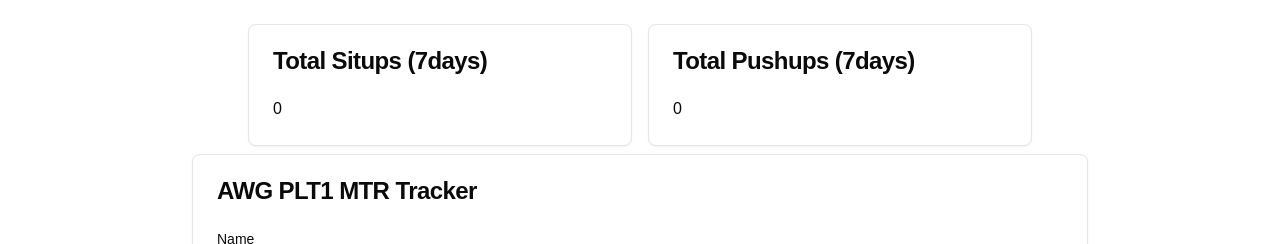
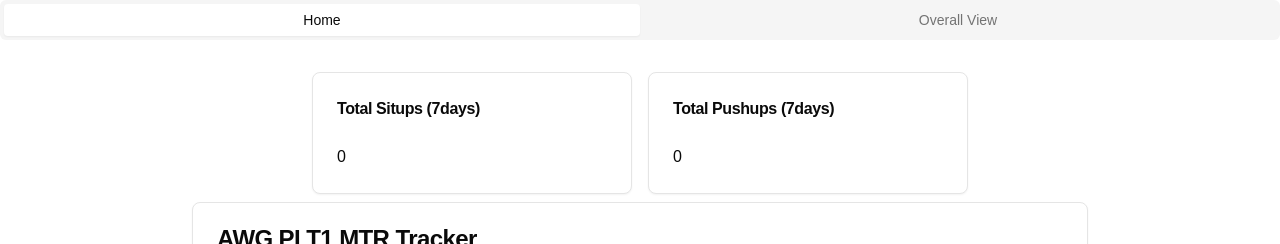
Before and after one commit to Revanth15/mtr-tracker, a Next.js app: page / in a window 1280 px wide. Shown: the top 244 px of the page. Built offline with nearby package versions, Linux system fonts and the light colour scheme; no server answers; the database is empty.

Commit message:
Overall view of all cadets

```diff
--- a/app/components/fit-tracker.tsx
+++ b/app/components/fit-tracker.tsx
@@ -176,9 +176,9 @@ export default function FitTracker() {
   return (
     <div className="container mx-auto p-4">
       <div className="mt-2 flex space-x-4 justify-center">
-        <Card className="w-full max-w-sm">
+        <Card className="w-full max-w-xs">
           <CardHeader>
-            <CardTitle>Total Situps (7days)</CardTitle>
+            <CardTitle className="text-md">Total Situps (7days)</CardTitle>
           </CardHeader>
           <CardContent>
             <div>
@@ -186,9 +186,9 @@ export default function FitTracker() {
             </div>
           </CardContent>
         </Card>
-        <Card className="w-full max-w-sm">
+        <Card className="w-full max-w-xs">
           <CardHeader>
-            <CardTitle>Total Pushups (7days)</CardTitle>
+            <CardTitle className="text-md">Total Pushups (7days)</CardTitle>
           </CardHeader>
           <CardContent>
             <div>
@@ -263,6 +263,7 @@ export default function FitTracker() {
                     selected={date}
                     onSelect={setDate}
                     initialFocus
+                    required
                   />
                 </PopoverContent>
               </Popover>
--- /dev/null
+++ b/app/components/user-charts.tsx
@@ -0,0 +1,109 @@
+"use client"
+
+
+import { useEffect, useState, useMemo } from "react";
+import { db } from "../firebase";
+import { collection, getDocs, query, orderBy, Timestamp } from "firebase/firestore";
+import { Card, CardContent, CardHeader, CardTitle } from "@/components/ui/card";
+import { LineChart, Line, XAxis, YAxis, CartesianGrid, Tooltip, Legend, ResponsiveContainer } from "recharts";
+
+interface User {
+  id: string
+  name: string
+}
+
+interface FitnessEntry {
+  id: string
+  userId: string
+  situps: number
+  pushups: number
+  timestamp: Timestamp
+}
+
+export default function UserCharts() {
+  const [users, setUsers] = useState<User[]>([]);
+  const [entriesMap, setEntriesMap] = useState<Record<string, FitnessEntry[]>>({});
+
+  useEffect(() => {
+    const fetchUsers = async () => {
+      const usersCollection = collection(db, "users");
+      const userSnapshot = await getDocs(usersCollection);
+      const userList = userSnapshot.docs.map((doc) => ({
+        id: doc.id,
+        name: doc.data().name,
+      }));
+      setUsers(userList);
+    };
+
+    fetchUsers();
+  }, []);
+
+  useEffect(() => {
+    const fetchEntries = async () => {
+      const entries: Record<string, FitnessEntry[]> = {};
+
+      for (const user of users) {
+        const entriesQuery = query(
+          collection(db, "users", user.id, "fitness_entries"),
+          orderBy("timestamp", "desc")
+        );
+        const entriesSnapshot = await getDocs(entriesQuery);
+        const entriesList = entriesSnapshot.docs.map((doc) => ({
+          id: doc.id,
+          ...doc.data(),
+        })) as FitnessEntry[];
+        entries[user.id] = entriesList;
+      }
+
+      setEntriesMap(entries);
+    };
+
+    if (users.length > 0) {
+      fetchEntries();
+    }
+  }, [users]);
+
+  const chartData = useMemo(() => {
+    return Object.keys(entriesMap).reduce((acc, userId) => {
+      acc[userId] = entriesMap[userId]
+        .map((entry) => ({
+          date: entry.timestamp.toDate().toLocaleDateString(),
+          situps: entry.situps,
+          pushups: entry.pushups,
+        }))
+        .reverse();
+      return acc;
+    }, {} as Record<string, { date: string; situps: number; pushups: number }[]>);
+  }, [entriesMap]);
+
+  return (
+    <div className="container mx-auto p-4 grid grid-cols-1 sm:grid-cols-2 lg:grid-cols-3 gap-4">
+      {users.map((user) => (
+        <Card key={user.id} className="w-full">
+          <CardHeader>
+            <CardTitle className="text-md">{user.name}'s Progress</CardTitle>
+          </CardHeader>
+          <CardContent>
+            {chartData[user.id] && chartData[user.id].length > 0 ? (
+              <div className="h-[250px] w-full">
+                <ResponsiveContainer width="100%" height="100%">
+                  <LineChart data={chartData[user.id]}>
+                    <CartesianGrid strokeDasharray="3 3" />
+                    <XAxis dataKey="date" />
+                    <YAxis />
+                    <Tooltip />
+                    <Legend />
+                    <Line type="monotone" dataKey="situps" stroke="#8884d8" name="Situps" />
+                    <Line type="monotone" dataKey="pushups" stroke="#82ca9d" name="Pushups" />
+                  </LineChart>
+                </ResponsiveContainer>
+              </div>
+            ) : (
+              <p className="text-center text-xs text-muted">No entries found for {user.name}</p>
+            )}
+          </CardContent>
+        </Card>
+      ))}
+    </div>
+  );
+}
--- a/app/page.tsx
+++ b/app/page.tsx
@@ -1,9 +1,22 @@
 import FitTracker from './components/fit-tracker'
+import UserCharts from './components/user-charts'
+import { Tabs, TabsContent, TabsList, TabsTrigger } from "@/components/ui/tabs"
 
 export default function Home() {
   return (
-    <div>
-      <FitTracker />
+    <div className='mb-2'>
+      <Tabs defaultValue="home" className="w-full">
+        <TabsList className='grid w-full grid-cols-2'>
+          <TabsTrigger value="home">Home</TabsTrigger>
+          <TabsTrigger value="oView">Overall View</TabsTrigger>
+        </TabsList>
+        <TabsContent value="home">
+          <FitTracker />
+        </TabsContent>
+        <TabsContent value="oView">
+          <UserCharts />
+        </TabsContent>
+      </Tabs>
     </div>
   );
 }
--- /dev/null
+++ b/components/ui/tabs.tsx
@@ -0,0 +1,55 @@
+"use client"
+
+import * as React from "react"
+import * as TabsPrimitive from "@radix-ui/react-tabs"
+
+import { cn } from "@/lib/utils"
+
+const Tabs = TabsPrimitive.Root
+
+const TabsList = React.forwardRef<
+  React.ElementRef<typeof TabsPrimitive.List>,
+  React.ComponentPropsWithoutRef<typeof TabsPrimitive.List>
+>(({ className, ...props }, ref) => (
+  <TabsPrimitive.List
+    ref={ref}
+    className={cn(
+      "inline-flex h-10 items-center justify-center rounded-md bg-neutral-100 p-1 text-neutral-500 dark:bg-neutral-800 dark:text-neutral-400",
+      className
+    )}
+    {...props}
+  />
+))
+TabsList.displayName = TabsPrimitive.List.displayName
+
+const TabsTrigger = React.forwardRef<
+  React.ElementRef<typeof TabsPrimitive.Trigger>,
+  React.ComponentPropsWithoutRef<typeof TabsPrimitive.Trigger>
+>(({ className, ...props }, ref) => (
+  <TabsPrimitive.Trigger
+    ref={ref}
+    className={cn(
+      "inline-flex items-center justify-center whitespace-nowrap rounded-sm px-3 py-1.5 text-sm font-medium ring-offset-white transition-all focus-visible:outline-none focus-visible:ring-2 focus-visible:ring-neutral-950 focus-visible:ring-offset-2 disabled:pointer-events-none disabled:opacity-50 data-[state=active]:bg-white data-[state=active]:text-neutral-950 data-[state=active]:shadow-sm dark:ring-offset-neutral-950 dark:focus-visible:ring-neutral-300 dark:data-[state=active]:bg-neutral-950 dark:data-[state=active]:text-neutral-50",
+      className
+    )}
+    {...props}
+  />
+))
+TabsTrigger.displayName = TabsPrimitive.Trigger.displayName
+
+const TabsContent = React.forwardRef<
+  React.ElementRef<typeof TabsPrimitive.Content>,
+  React.ComponentPropsWithoutRef<typeof TabsPrimitive.Content>
+>(({ className, ...props }, ref) => (
+  <TabsPrimitive.Content
+    ref={ref}
+    className={cn(
+      "mt-2 ring-offset-white focus-visible:outline-none focus-visible:ring-2 focus-visible:ring-neutral-950 focus-visible:ring-offset-2 dark:ring-offset-neutral-950 dark:focus-visible:ring-neutral-300",
+      className
+    )}
+    {...props}
+  />
+))
+TabsContent.displayName = TabsPrimitive.Content.displayName
+
+export { Tabs, TabsList, TabsTrigger, TabsContent }
--- a/package.json
+++ b/package.json
@@ -13,6 +13,7 @@
     "@radix-ui/react-popover": "^1.1.5",
     "@radix-ui/react-select": "^2.1.5",
     "@radix-ui/react-slot": "^1.1.1",
+    "@radix-ui/react-tabs": "^1.1.2",
     "class-variance-authority": "^0.7.1",
     "clsx": "^2.1.1",
     "date-fns": "^3.6.0",
```
Also changed, not shown: 1 other file (tests, documents, lock files or other folders).
